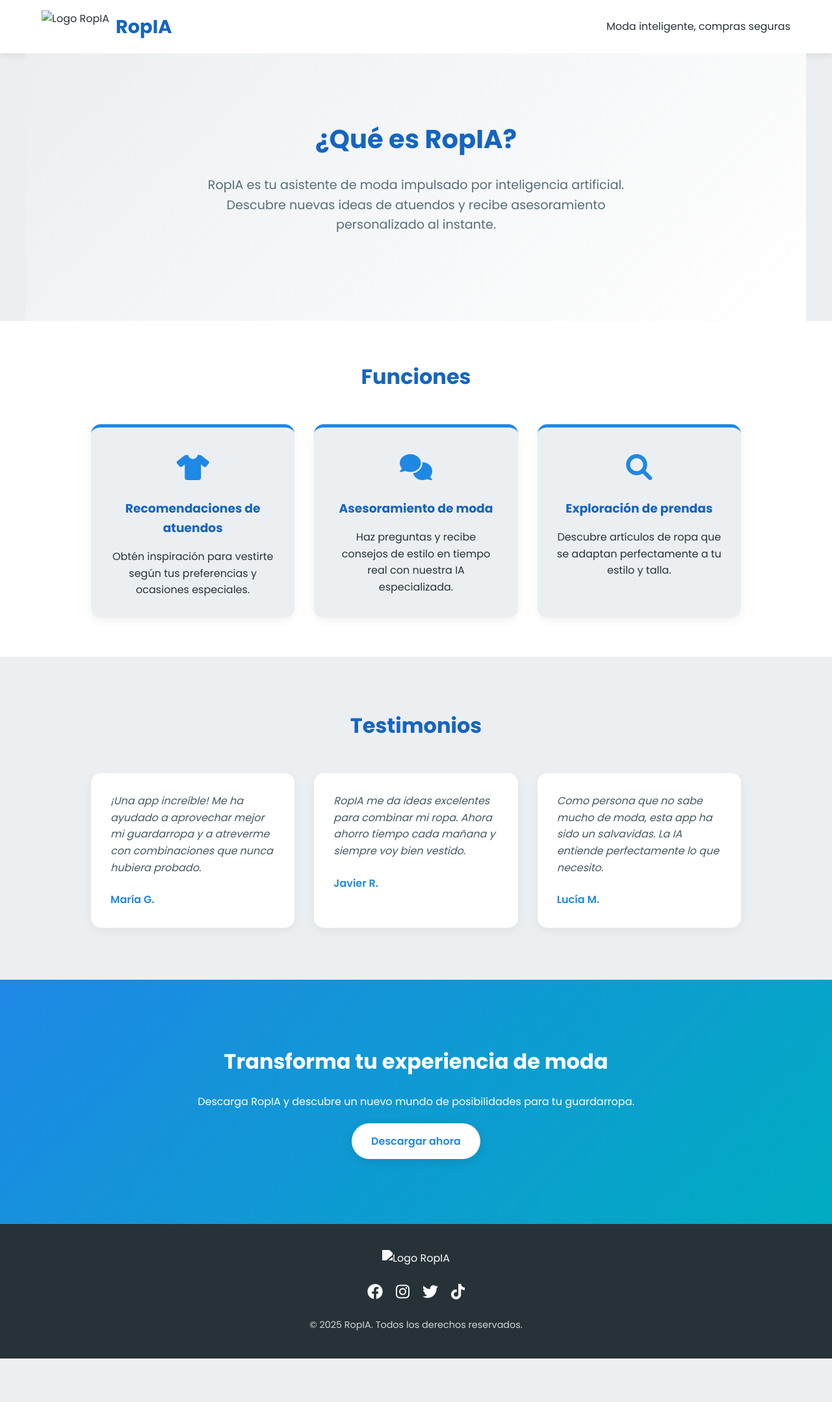
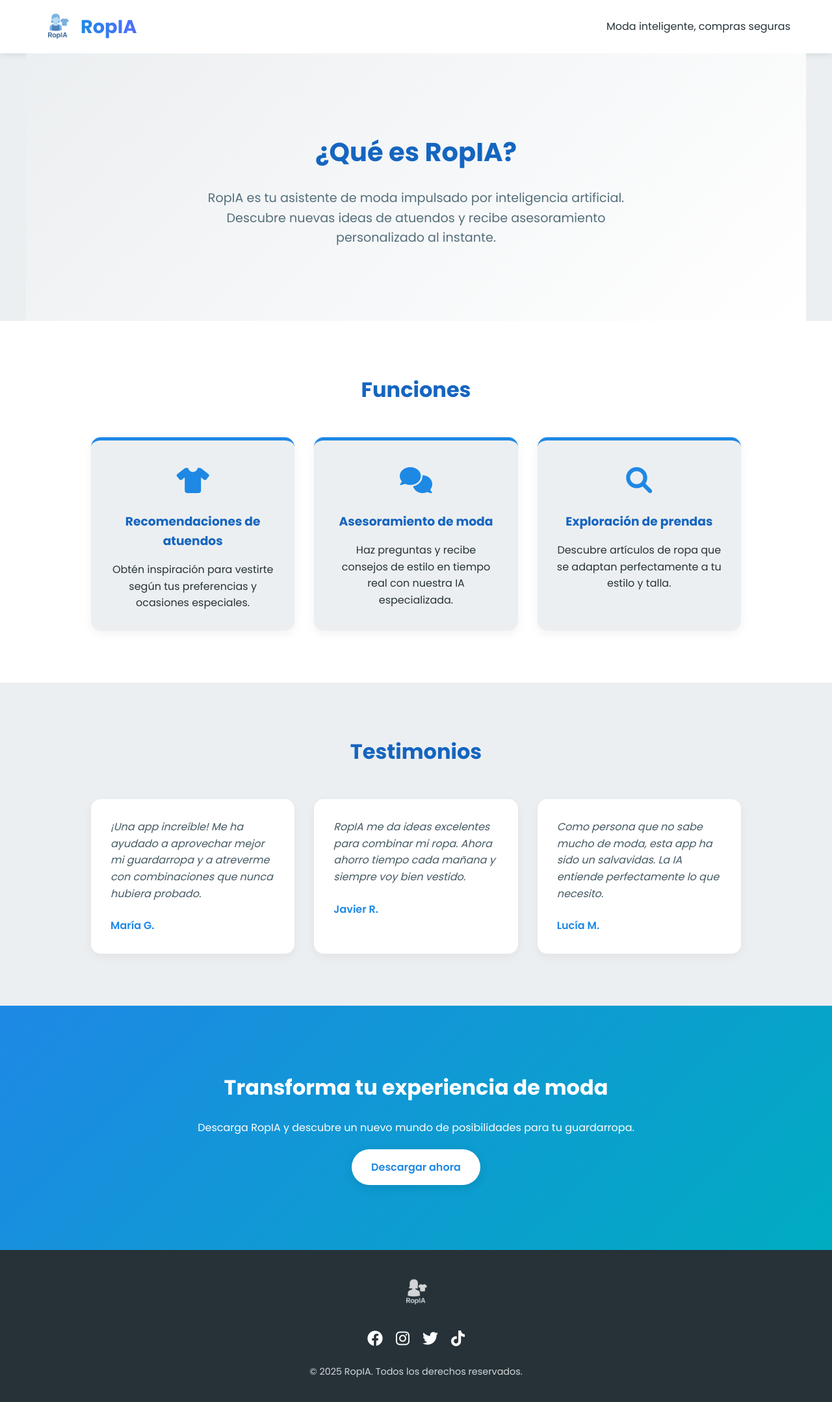
Before and after one commit to maisimo365/ropia-web, a plain HTML site: page index.html in a window 1280 px wide. Shown: the whole page at 65% size. Before the commit the page ends 2091 px from the top, so only its background shows below. Drawn offline with Linux system fonts and the light colour scheme.

Commit message:
Update index.html

```diff
--- a/index.html
+++ b/index.html
@@ -3,16 +3,16 @@
 <head>
     <meta charset="UTF-8">
     <meta name="viewport" content="width=device-width, initial-scale=1.0">
-    <title>RopIA - Tu asistente de moda con IA</title>
+    <title>RopIA - Probador Virtual de Ropa con IA</title>
     <style>
         :root {
-            --primary: #1E88E5;  /* Azul principal */
-            --primary-dark: #1565C0;  /* Azul oscuro */
-            --primary-light: #42A5F5;  /* Azul claro */
-            --secondary: #00ACC1;  /* Azul turquesa */
-            --accent: #536DFE;  /* Azul acento */
-            --dark: #263238;  /* Gris oscuro */
-            --light: #ECEFF1;  /* Gris claro */
+            --primary: #1E88E5;
+            --primary-dark: #1565C0;
+            --primary-light: #42A5F5;
+            --secondary: #00ACC1;
+            --accent: #536DFE;
+            --dark: #263238;
+            --light: #ECEFF1;
         }
 
         * {
@@ -47,17 +47,24 @@
         .logo-img {
             height: 50px;
             width: auto;
+            transition: transform 0.3s ease;
+        }
+
+        .logo-img:hover {
+            transform: rotate(-5deg);
         }
 
         .logo-text {
             font-weight: 700;
             font-size: 1.8rem;
-            color: var(--primary-dark);
+            background: linear-gradient(to right, var(--primary), var(--accent));
+            -webkit-background-clip: text;
+            -webkit-text-fill-color: transparent;
         }
 
         /* Hero Section */
         .hero {
-            padding: 100px 5%;
+            padding: 120px 5% 80px;
             text-align: center;
             max-width: 1200px;
             margin: 0 auto;
@@ -79,7 +86,7 @@
 
         /* Features */
         .features {
-            padding: 60px 5%;
+            padding: 80px 5%;
             background: white;
         }
 
@@ -212,8 +219,14 @@
         }
 
         .footer-logo img {
-            height: 40px;
+            height: 50px;
             filter: brightness(0) invert(1);
+            opacity: 0.8;
+            transition: opacity 0.3s ease;
+        }
+
+        .footer-logo img:hover {
+            opacity: 1;
         }
 
         .social-icons {
@@ -244,6 +257,11 @@
             header {
                 flex-direction: column;
                 gap: 15px;
+                text-align: center;
+            }
+
+            .hero {
+                padding: 100px 5% 60px;
             }
 
             .hero h1 {
@@ -261,12 +279,14 @@
     </style>
     <link href="https://fonts.googleapis.com/css2?family=Poppins:wght@400;600;700&display=swap" rel="stylesheet">
     <link rel="stylesheet" href="https://cdnjs.cloudflare.com/ajax/libs/font-awesome/6.0.0-beta3/css/all.min.css">
+    <!-- Favicon (reemplaza con tu propio favicon.ico) -->
+    <link rel="icon" href="img/favicon.ico">
 </head>
 <body>
     <!-- Header -->
     <header>
         <div class="logo-container">
-            <img src="LogoPep.png" alt="Logo RopIA" class="logo-img">
+            <img src="img/LogoPep.png" alt="Logo RopIA" class="logo-img">
             <div class="logo-text">RopIA</div>
         </div>
         <div class="slogan">Moda inteligente, compras seguras</div>
@@ -341,7 +361,7 @@
     <!-- Footer -->
     <footer>
         <div class="footer-logo">
-            <img src="LogoPep.png" alt="Logo RopIA" class="logo-img">
+            <img src="img/LogoPep.png" alt="Logo RopIA">
         </div>
         <div class="social-icons">
             <a href="#"><i class="fab fa-facebook"></i></a>
@@ -351,5 +371,18 @@
         </div>
         <p class="copyright">© 2025 RopIA. Todos los derechos reservados.</p>
     </footer>
+
+    <!-- Script para analytics (opcional) -->
+    <script>
+        // Puedes añadir aquí Google Analytics o otros scripts
+        document.querySelectorAll('a[href^="#"]').forEach(anchor => {
+            anchor.addEventListener('click', function (e) {
+                e.preventDefault();
+                document.querySelector(this.getAttribute('href')).scrollIntoView({
+                    behavior: 'smooth'
+                });
+            });
+        });
+    </script>
 </body>
 </html>
```
